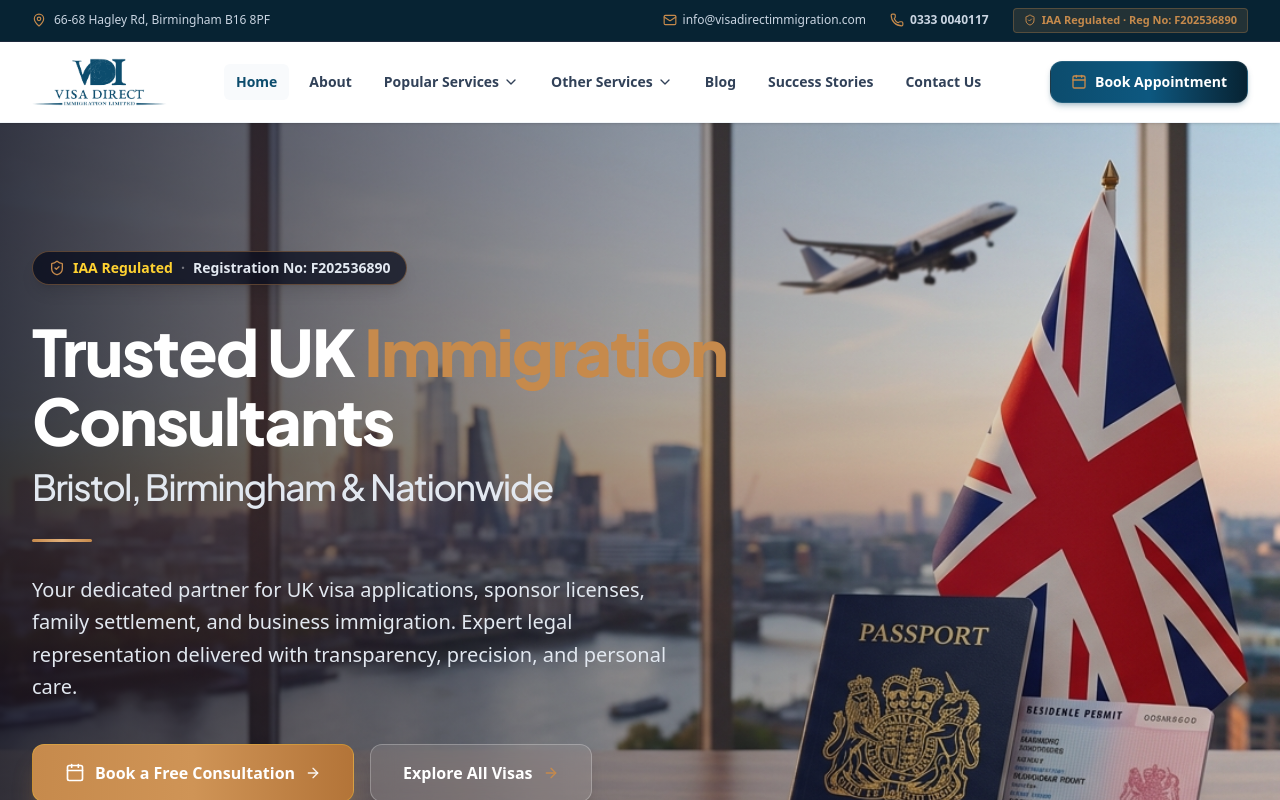
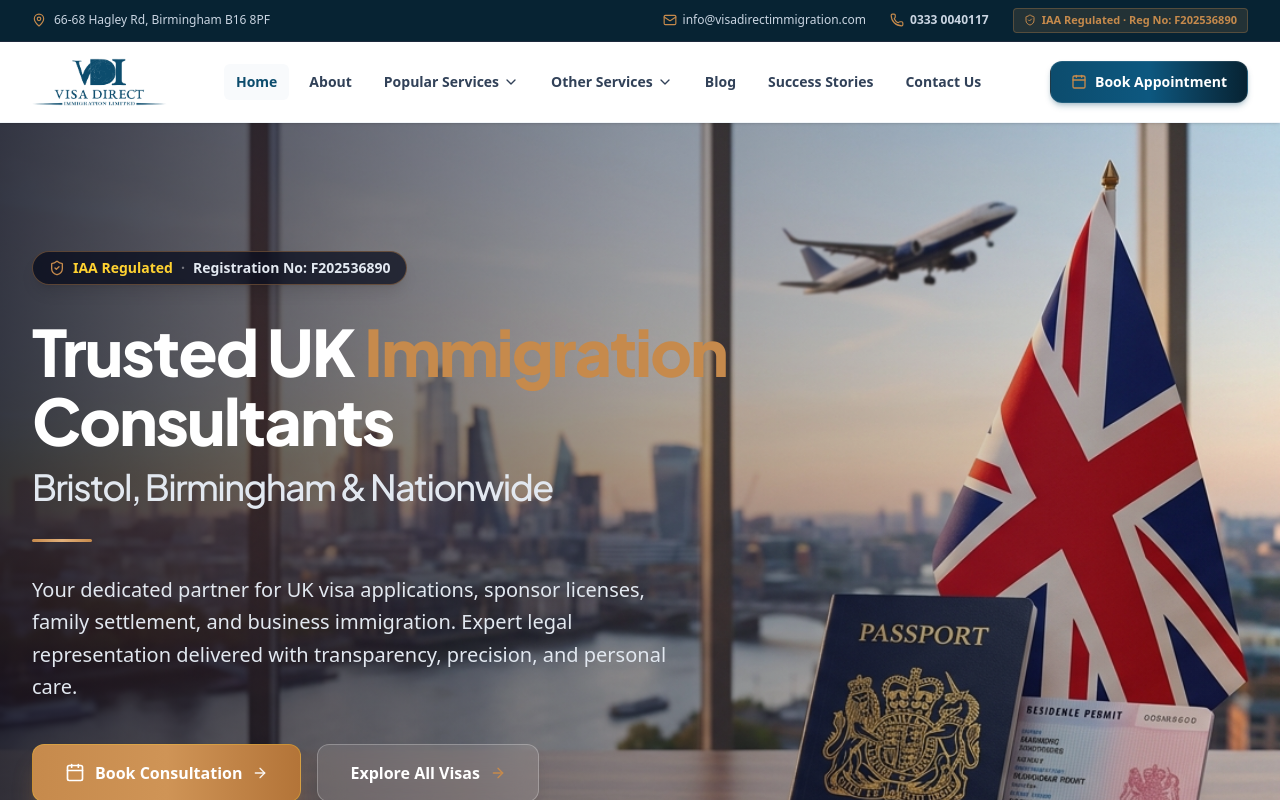
Before and after one commit to farhan-4201/Visa-Direct, a Next.js app: page / in a window 1280 px wide. Shown: the top 800 px of the page. Built offline with nearby package versions, Linux system fonts and the light colour scheme.

Commit message:
chore: shorten hero CTA to 'Book Consultation'

```diff
--- a/src/components/home/HeroSection.tsx
+++ b/src/components/home/HeroSection.tsx
@@ -46,7 +46,7 @@ export function HeroSection() {
               className="group relative inline-flex items-center justify-center gap-2.5 px-8 py-4 rounded-xl bg-gradient-to-r from-[#c68a4c] via-[#cf9456] to-[#b37438] hover:from-[#b37438] hover:to-[#c68a4c] text-white font-extrabold text-base shadow-xl shadow-[#c68a4c]/30 hover:shadow-2xl hover:shadow-[#c68a4c]/50 hover:-translate-y-1 active:translate-y-0 transition-all duration-300 border border-amber-300/30"
             >
               <Calendar className="w-5 h-5 text-white transition-transform duration-300 group-hover:scale-110 shrink-0" />
-              <span>Book a Free Consultation</span>
+              <span>Book Consultation</span>
               <ArrowRight className="w-4 h-4 text-white/90 transition-transform duration-300 group-hover:translate-x-1 shrink-0" />
             </Link>
 
```
